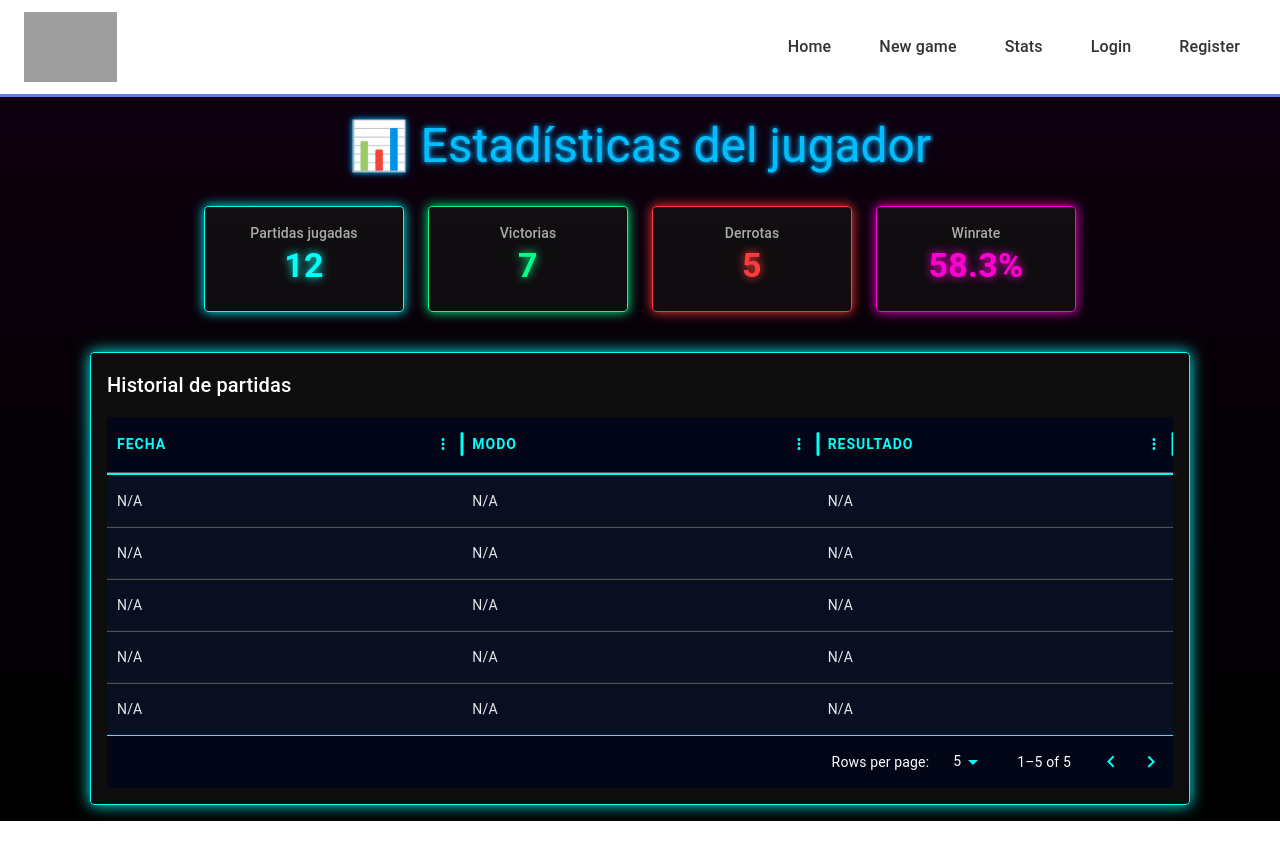
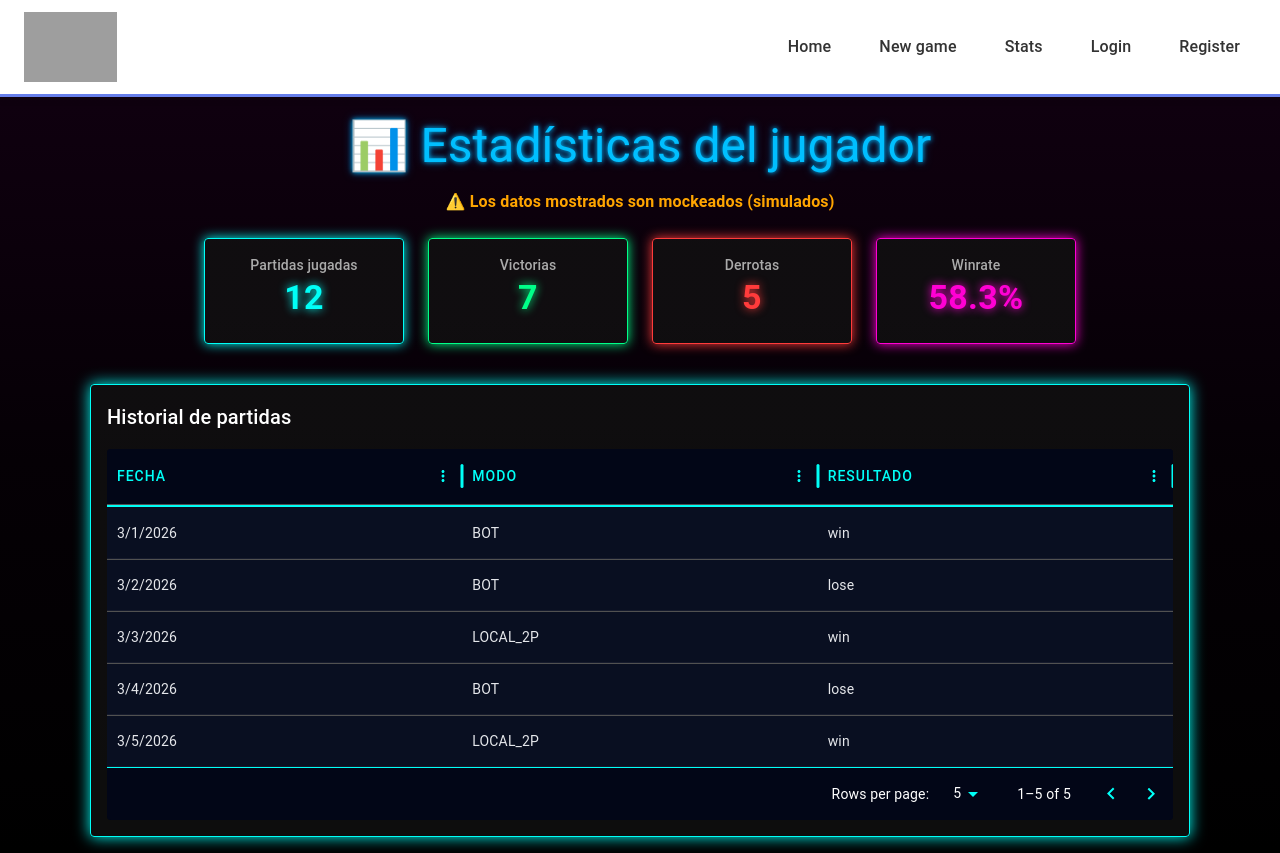
Before and after one commit to Arquisoft/yovi_es1c, a React app in the folder webapp/: page /stats in a window 1280 px wide. Before the commit the page ends 821 px from the top, so only its background shows below. Built offline with nearby package versions, Linux system fonts and the light colour scheme; no server answers; grey boxes are pictures that could not be loaded; the HTML template or start-up script is replaced by a standard one.

Commit message:
Añadida advertencia de datos mockeados

```diff
--- a/webapp/src/features/stats/hooks/useStatsController.ts
+++ b/webapp/src/features/stats/hooks/useStatsController.ts
@@ -35,10 +35,12 @@ export const useStatsController = (userId: string) => {
   const [stats, setStats] = useState<StatsDto | null>(null);
   const [loading, setLoading] = useState(true);
   const [error, setError] = useState<string | null>(null);
+  const [isMocked, setIsMocked] = useState(false);
 
   const fetchStats = async () => {
     setLoading(true);
     setError(null);
+    setIsMocked(false);
 
     try {
       const token = localStorage.getItem("jwt");
@@ -51,20 +53,22 @@ export const useStatsController = (userId: string) => {
         },
       });
 
-      if (!res.ok) {
-        throw new Error(`Error obteniendo estadísticas: ${res.status}`);
-      }
+      if (!res.ok) throw new Error(`Error obteniendo estadísticas: ${res.status}`);
 
       const data = await res.json();
-      setStats(data);
+      if (!data || !data.matches) {
+        setStats(MOCK_STATS);
+        setIsMocked(true);
+      } else {
+        setStats(data);
+      }
     } catch (err) {
       console.warn(
         "No se pudo acceder a la API, usando datos mock:",
         err instanceof Error ? err.message : err
       );
-      // Si falla, usamos datos mock
       setStats(MOCK_STATS);
-      setError(null); // opcional: no marcar error si solo mostramos mock
+      setIsMocked(true);
     } finally {
       setLoading(false);
     }
@@ -75,7 +79,7 @@ export const useStatsController = (userId: string) => {
   }, [userId]);
 
   return {
-    state: { stats, loading, error },
+    state: { stats, loading, error, isMocked },
     actions: { refresh: fetchStats },
   };
 };
--- a/webapp/src/features/stats/ui/StatsUI.tsx
+++ b/webapp/src/features/stats/ui/StatsUI.tsx
@@ -3,27 +3,23 @@ import { DataGrid } from "@mui/x-data-grid";
 import { useStatsController } from "../hooks/useStatsController";
 
 export default function StatsUI() {
+  const userId = localStorage.getItem("userId") || "";
+  const { state } = useStatsController(userId);
+  const { stats, loading, error, isMocked } = state;
 
-    const userId = localStorage.getItem("userId") || "";
-
-    const { state } = useStatsController(userId);
-    const { stats, loading, error } = state;
-
-    if (loading) {
+  if (loading)
     return (
       <Typography color="white" textAlign="center" mt={10}>
         Cargando estadísticas...
       </Typography>
     );
-    }
 
-    if (error) {
+  if (error)
     return (
       <Typography color="red" textAlign="center" mt={10}>
         {error}
       </Typography>
     );
-    }
 
   if (!stats) return null;
 
@@ -36,27 +32,13 @@ export default function StatsUI() {
       field: "createdAt",
       headerName: "Fecha",
       flex: 1,
-            valueGetter: (params: any) => {
-                if (!params?.row?.createdAt) return "N/A";
-                try {
-                    return new Date(params.row.createdAt).toLocaleDateString();
-                } catch {
-                    return "Fecha inválida";
-                }
+      renderCell: (params: any) =>
+        params.row?.createdAt
+          ? new Date(params.row.createdAt).toLocaleDateString()
+          : "N/A",
     },
-        },
-        {
-            field: "mode",
-            headerName: "Modo",
-            flex: 1,
-            valueGetter: (params: any) => params?.row?.mode || "N/A"
-        },
-        {
-            field: "status",
-            headerName: "Resultado",
-            flex: 1,
-            valueGetter: (params: any) => params?.row?.status || "N/A"
-        },
+    { field: "mode", headerName: "Modo", flex: 1 },
+    { field: "status", headerName: "Resultado", flex: 1 },
   ];
 
   return (
@@ -83,11 +65,21 @@ export default function StatsUI() {
             textAlign: "center",
             color: "#00bfff",
             textShadow: "0 0 5px #00bfff, 0 0 10px #004080",
-                        mb: 4
+            mb: 2,
           }}
         >
           📊 Estadísticas del jugador
         </Typography>
+
+        {isMocked && (
+          <Typography
+            color="orange"
+            textAlign="center"
+            sx={{ fontWeight: "bold", mb: 3 }}
+          >
+            ⚠️ Los datos mostrados son mockeados (simulados)
+          </Typography>
+        )}
 
         <Stack
           direction={{ xs: "column", md: "row" }}
@@ -95,24 +87,21 @@ export default function StatsUI() {
           justifyContent="center"
           mb={5}
         >
-                    <StatCard title="Partidas jugadas" value={stats.totalMatches} color="#00fff7"/>
-                    <StatCard title="Victorias" value={stats.wins} color="#00ff88"/>
-                    <StatCard title="Derrotas" value={stats.losses} color="#ff3b3b"/>
-                    <StatCard title="Winrate" value={`${winrate}%`} color="#ff00d4"/>
+          <StatCard title="Partidas jugadas" value={stats.totalMatches} color="#00fff7" />
+          <StatCard title="Victorias" value={stats.wins} color="#00ff88" />
+          <StatCard title="Derrotas" value={stats.losses} color="#ff3b3b" />
+          <StatCard title="Winrate" value={`${winrate}%`} color="#ff00d4" />
         </Stack>
 
         <Paper
           sx={{
-                        p:2,
+            p: 2,
             bgcolor: "rgba(0,0,0,0.7)",
             border: "1px solid #00fff7",
-                        boxShadow: "0 0 15px #00fff7"
+            boxShadow: "0 0 15px #00fff7",
           }}
         >
-                    <Typography
-                        variant="h6"
-                        sx={{ color:"#fff", mb:2 }}
-                    >
+          <Typography variant="h6" sx={{ color: "#fff", mb: 2 }}>
             Historial de partidas
           </Typography>
 
@@ -124,25 +113,22 @@ export default function StatsUI() {
             <DataGrid
               rows={stats.matches}
               columns={columns}
-                            getRowId={(row: any) => row?.matchId || `row-${Math.random()}`}
+              getRowId={(row: any) => row.matchId}
               autoHeight
-                            pageSizeOptions={[5,10,25]}
+              pageSizeOptions={[5, 10, 25]}
               initialState={{
                 pagination: {
-                                    paginationModel: { pageSize: 5, page: 0 }
-                                }
+                  paginationModel: { pageSize: 5, page: 0 },
+                },
               }}
               sx={{
                 border: "none",
                 color: "#e5e7eb",
                 backgroundColor: "rgba(2,6,23,0.9)",
-
-                                /* HEADER CON FONDO OSCURO REAL */
                 "& .MuiDataGrid-columnHeaders": {
                   backgroundColor: "#020617 !important",
                   borderBottom: "2px solid #00fff7",
                 },
-
                 "& .MuiDataGrid-columnHeader": {
                   backgroundColor: "#020617 !important",
                   color: "#00fff7",
@@ -150,32 +136,22 @@ export default function StatsUI() {
                   letterSpacing: "1px",
                   textTransform: "uppercase",
                 },
-
-                                "& .MuiDataGrid-columnHeaderTitle": {
-                                    fontWeight: 700,
-                                },
-
                 "& .MuiDataGrid-cell": {
                   borderBottom: "1px solid rgba(255,255,255,0.05)",
                 },
-
                 "& .MuiDataGrid-row": {
                   backgroundColor: "rgba(15,23,42,0.6)",
                 },
-
                 "& .MuiDataGrid-row:hover": {
                   backgroundColor: "rgba(0,255,247,0.1)",
                 },
-
                 "& .MuiDataGrid-footerContainer": {
                   backgroundColor: "#020617",
                   borderTop: "1px solid #00fff7",
                 },
-
                 "& .MuiTablePagination-root": {
                   color: "#fff",
                 },
-
                 "& .MuiSvgIcon-root": {
                   color: "#00fff7",
                 },
@@ -183,7 +159,6 @@ export default function StatsUI() {
             />
           )}
         </Paper>
-
       </Box>
     </Box>
   );
@@ -203,13 +178,12 @@ function StatCard({ title, value, color }: any) {
         <Typography variant="subtitle2" color="#aaa">
           {title}
         </Typography>
-
         <Typography
           variant="h4"
           sx={{
             color,
             textShadow: `0 0 10px ${color}`,
-                        fontWeight: "bold"
+            fontWeight: "bold",
           }}
         >
           {value}
```
Lines whose indentation alone changed are shown as unchanged.
